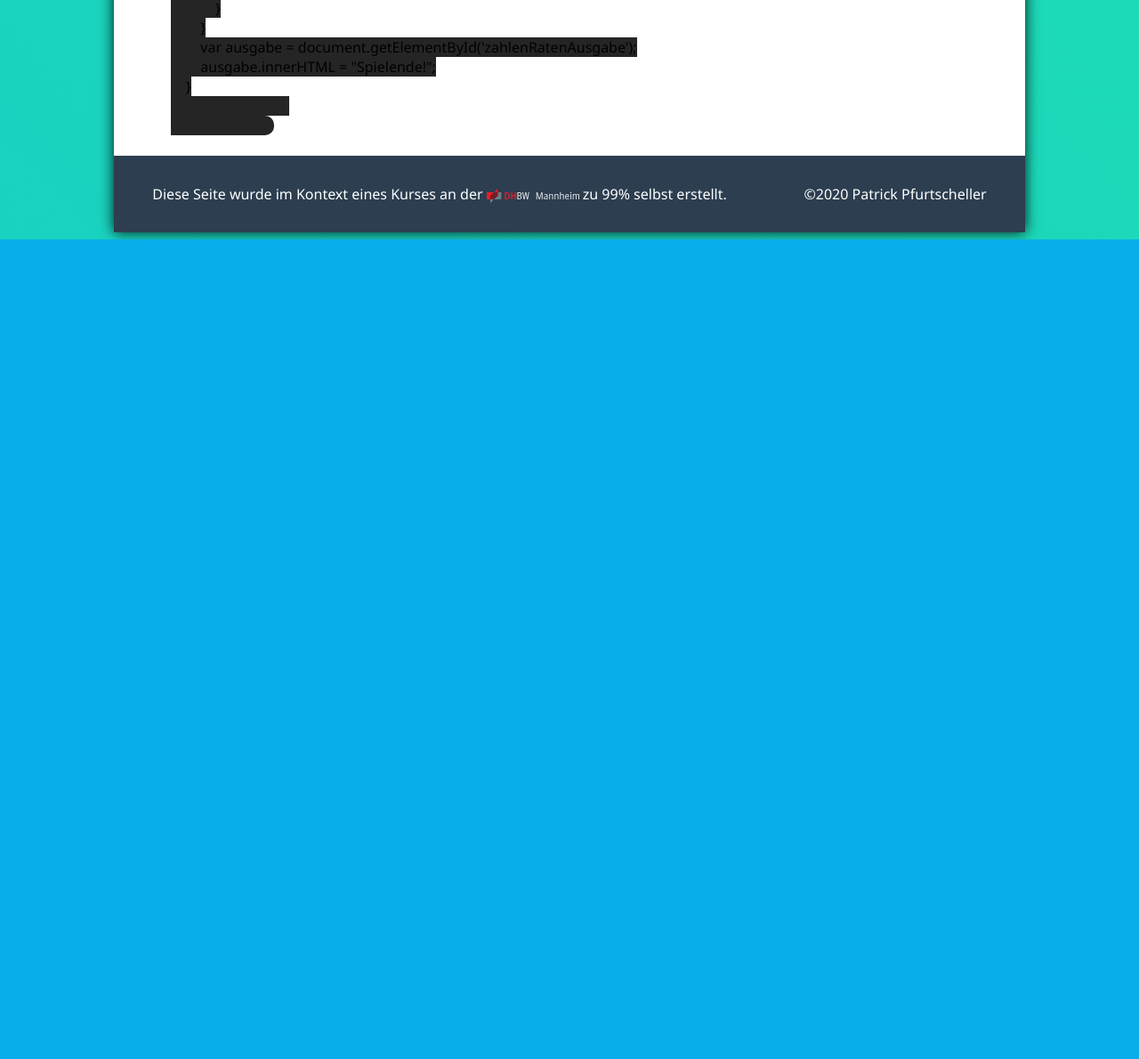
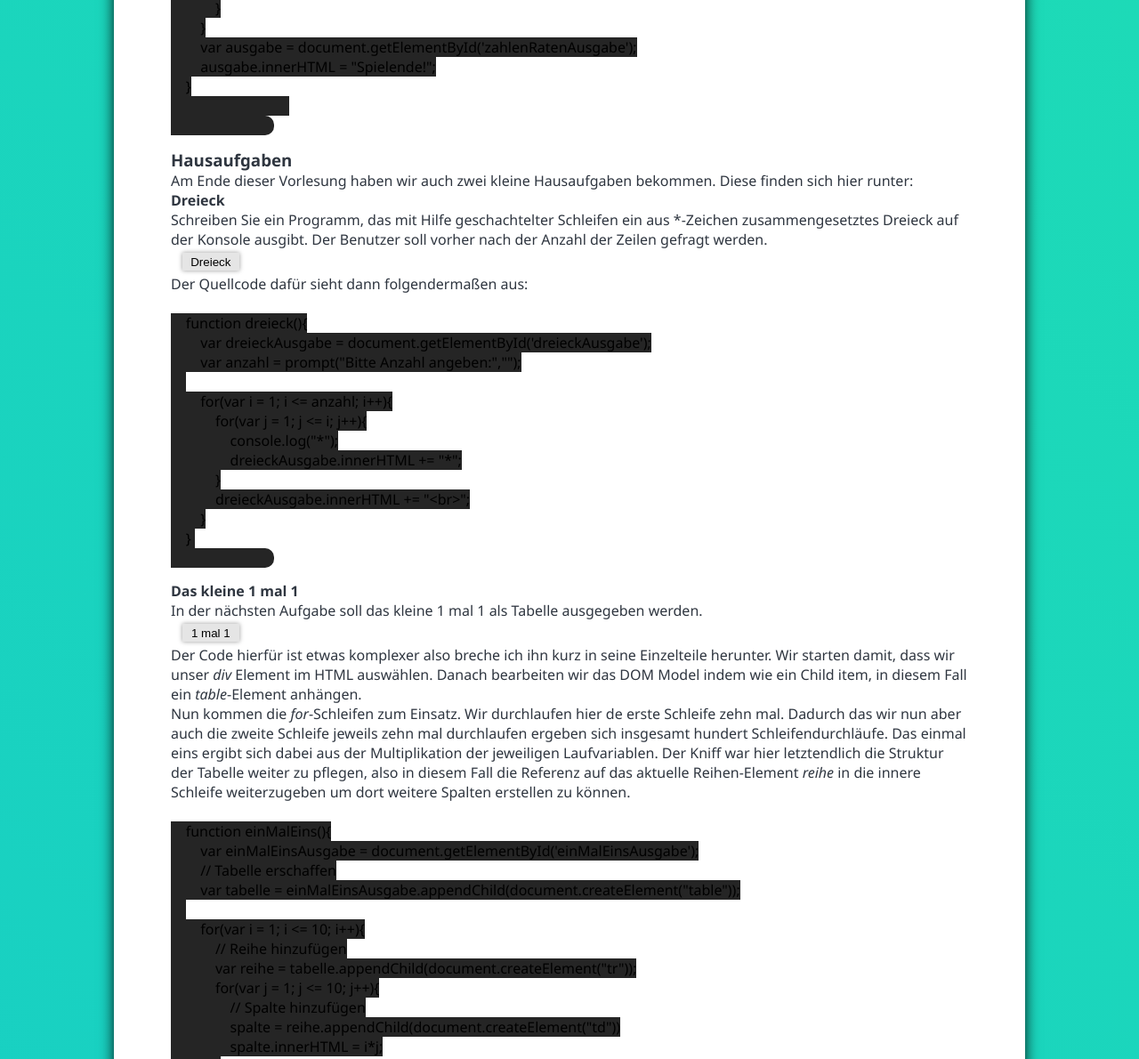
Before and after one commit to PfurtschellerP/Verteilte-Systeme-Journal, a plain HTML site: page web_programmierung/vorlesung_2.html in a window 1280 px wide. Shown: the part 2009-3199 px from the top of the page at 89% size. Before the commit the page ends 2278 px from the top, so only its background shows below. Drawn offline with nearby package versions, Linux system fonts and the light colour scheme; a small style sheet from the web is missing.

Commit message:
added homework

```diff
--- a/web_programmierung/vorlesung_2.html
+++ b/web_programmierung/vorlesung_2.html
@@ -143,6 +143,73 @@
 
                             </code>
                         </pre>
+                        <h3>Hausaufgaben</h3>
+                        <p>
+                            Am Ende dieser Vorlesung haben wir auch zwei kleine Hausaufgaben bekommen. Diese finden sich hier runter:
+                        </p>
+                        <h4>Dreieck</h4>
+                        <p>
+                            Schreiben Sie ein Programm, das mit Hilfe geschachtelter Schleifen ein aus *-Zeichen zusammengesetztes Dreieck auf der Konsole ausgibt.
+                             Der Benutzer soll vorher nach der Anzahl der Zeilen gefragt werden.
+                        </p>
+                        <form>
+                            <input type="button" value="Dreieck" onclick="dreieck()">
+                        </form>
+                        <p id="dreieckAusgabe"></p>
+                        <p>
+                            Der Quellcode dafür sieht dann folgendermaßen aus:
+                        </p>
+                        <pre>
+                            <code>
+    function dreieck(){
+        var dreieckAusgabe = document.getElementById('dreieckAusgabe');
+        var anzahl = prompt("Bitte Anzahl angeben:","");
+
+        for(var i = 1; i &lt;= anzahl; i++){
+            for(var j = 1; j &lt;= i; j++){
+                console.log("*");
+                dreieckAusgabe.innerHTML += "*";
+            }
+            dreieckAusgabe.innerHTML += "&lt;br>";
+        }
+    }
+                            </code>
+                        </pre>
+                        <h4>Das kleine 1 mal 1</h4>
+                        <p>
+                            In der nächsten Aufgabe soll das kleine 1 mal 1 als Tabelle ausgegeben werden.
+                        </p>
+                        <form>
+                            <input type="button" value="1 mal 1" onclick="einMalEins()">
+                        </form>
+                        <div id="einMalEinsAusgabe"></div>
+                        <p>
+                            Der Code hierfür ist etwas komplexer also breche ich ihn kurz in seine Einzelteile herunter. Wir starten damit, dass wir unser <i>div</i> Element im HTML
+                            auswählen. Danach bearbeiten wir das DOM Model indem wie ein Child item, in diesem Fall ein <i>table</i>-Element anhängen.<br>
+                            Nun kommen die <i>for</i>-Schleifen zum Einsatz. Wir durchlaufen hier de erste Schleife zehn mal. Dadurch das wir nun aber auch die zweite Schleife jeweils
+                            zehn mal durchlaufen ergeben sich insgesamt hundert Schleifendurchläufe. Das einmal eins ergibt sich dabei aus der Multiplikation der jeweiligen Laufvariablen.
+                            Der Kniff war hier letztendlich die Struktur der Tabelle weiter zu pflegen, also in diesem Fall die Referenz auf das aktuelle Reihen-Element <i>reihe</i>
+                            in die innere Schleife weiterzugeben um dort weitere Spalten erstellen zu können.
+                        </p>
+                        <pre>
+                            <code>
+    function einMalEins(){
+        var einMalEinsAusgabe = document.getElementById('einMalEinsAusgabe');
+        // Tabelle erschaffen
+        var tabelle = einMalEinsAusgabe.appendChild(document.createElement("table"));
+
+        for(var i = 1; i &lt;= 10; i++){
+            // Reihe hinzufügen
+            var reihe = tabelle.appendChild(document.createElement("tr"));
+            for(var j = 1; j &lt;= 10; j++){
+                // Spalte hinzufügen
+                spalte = reihe.appendChild(document.createElement("td"))
+                spalte.innerHTML = i*j;
+            }
+        }
+    }
+                            </code>
+                        </pre>
                     </main>
                 </section>
             </main>
--- a/web_programmierung/vorlesung_2/vorlesung_2.js
+++ b/web_programmierung/vorlesung_2/vorlesung_2.js
@@ -34,3 +34,32 @@ function zahlenRaten(){
     var ausgabe = document.getElementById('zahlenRatenAusgabe');
     ausgabe.innerHTML = "Spielende!";
 }
+
+function dreieck(){
+    var dreieckAusgabe = document.getElementById('dreieckAusgabe');
+    var anzahl = prompt("Bitte Anzahl angeben:","");
+
+    for(var i = 1; i <= anzahl; i++){
+        for(var j = 1; j <= i; j++){
+            console.log("*");
+            dreieckAusgabe.innerHTML += "*";
+        }
+        dreieckAusgabe.innerHTML += "<br>";
+    }
+}
+
+function einMalEins(){
+    var einMalEinsAusgabe = document.getElementById('einMalEinsAusgabe');
+    // Tabelle erschaffen
+    var tabelle = einMalEinsAusgabe.appendChild(document.createElement("table"));
+
+    for(var i = 1; i <= 10; i++){
+        // Reihe hinzufügen
+        var reihe = tabelle.appendChild(document.createElement("tr"));
+        for(var j = 1; j <= 10; j++){
+            // Spalte hinzufügen
+            spalte = reihe.appendChild(document.createElement("td"))
+            spalte.innerHTML = i*j;
+        }
+    }
+}
```
